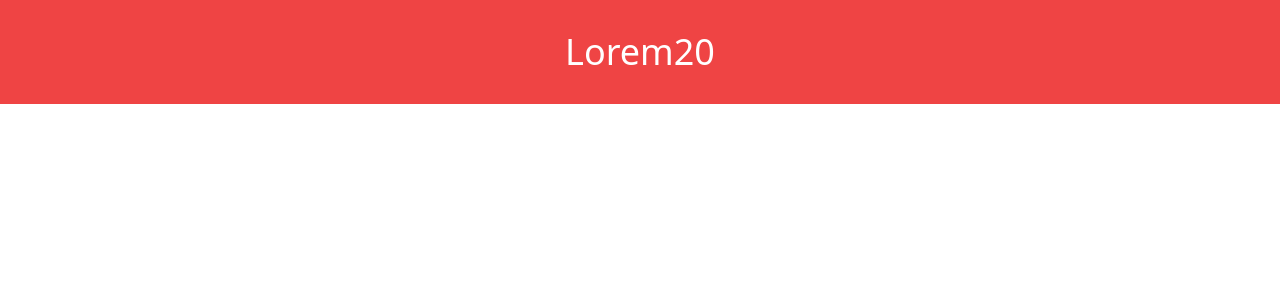
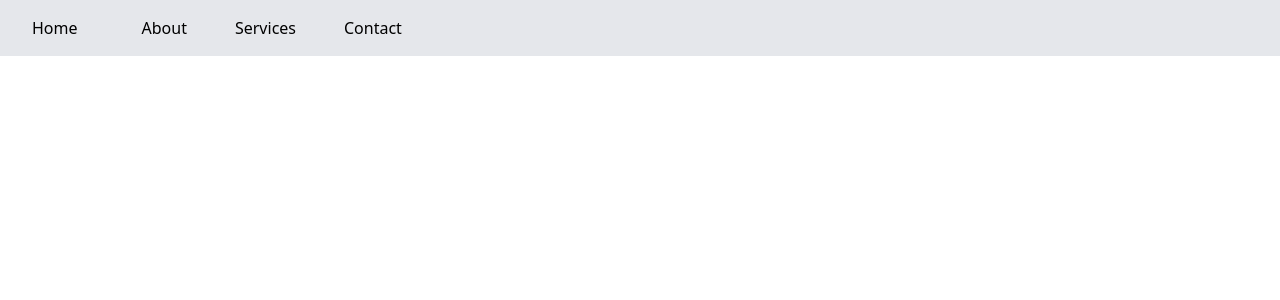
Before and after one commit to TabotCharlesBessong/Booking_App, a React (Vite) app in the folder client/: page / in a window 1280 px wide. Shown: the top 300 px of the page. Built offline with nearby package versions, Linux system fonts and the light colour scheme.

Commit message:
Navbar template

```diff
--- a/client/src/App.jsx
+++ b/client/src/App.jsx
@@ -1,11 +1,12 @@
 // eslint-disable-next-line no-unused-vars
-import React from 'react'
+import React, { Fragment } from 'react'
+import { Header } from './components'
 
 const App = () => {
   return (
-    <div className='bg-red-500 w-full flex flex-1 items-center justify-center py-8' >
-    <h1 className='text-4xl text-center text-white capitalize' >lorem20</h1>
-    </div>
+    <>
+      <Header/>
+    </>
   )
 }
 
--- /dev/null
+++ b/client/src/components/header/Header.jsx
@@ -0,0 +1,28 @@
+import React from 'react'
+
+const Header = () => {
+  return (
+    <div>
+
+    <nav className="bg-gray-200 p-4">
+      <ul className="flex space-x-4">
+        <li className="mr-4">
+          <a href="#" className="text-black-800 hover:bg-gray-800 hover:text-white px-4 py-2 rounded">Home</a>
+        </li>
+        <li className="mr-4">
+          <a href="#" className="text-black-800 hover:bg-gray-800 hover:text-white px-4 py-2 rounded">About</a>
+        </li>
+        <li className="mr-4">
+          <a href="#" className="text-black-800 hover:bg-gray-800 hover:text-white px-4 py-2 rounded">Services</a>
+        </li>
+        <li className="mr-4">
+          <a href="#" className="text-black-800 hover:bg-gray-800 hover:text-white px-4 py-2 rounded">Contact</a>
+        </li>
+      </ul>
+    </nav>
+
+    </div>
+  )
+}
+
+export default Header
--- /dev/null
+++ b/client/src/components/index.js
@@ -0,0 +1 @@
+export { default as Header } from "./header/Header.jsx"
```
Also changed, not shown: client/src/components/header/header.module.css (added, +26 -0 lines).
